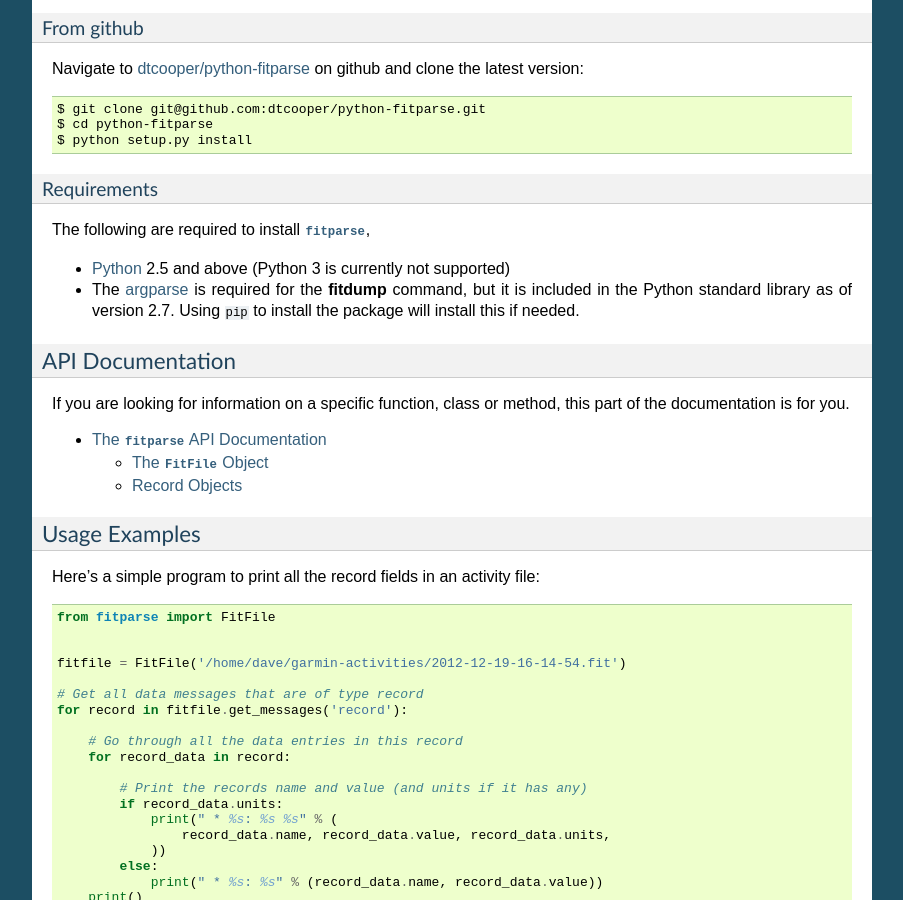
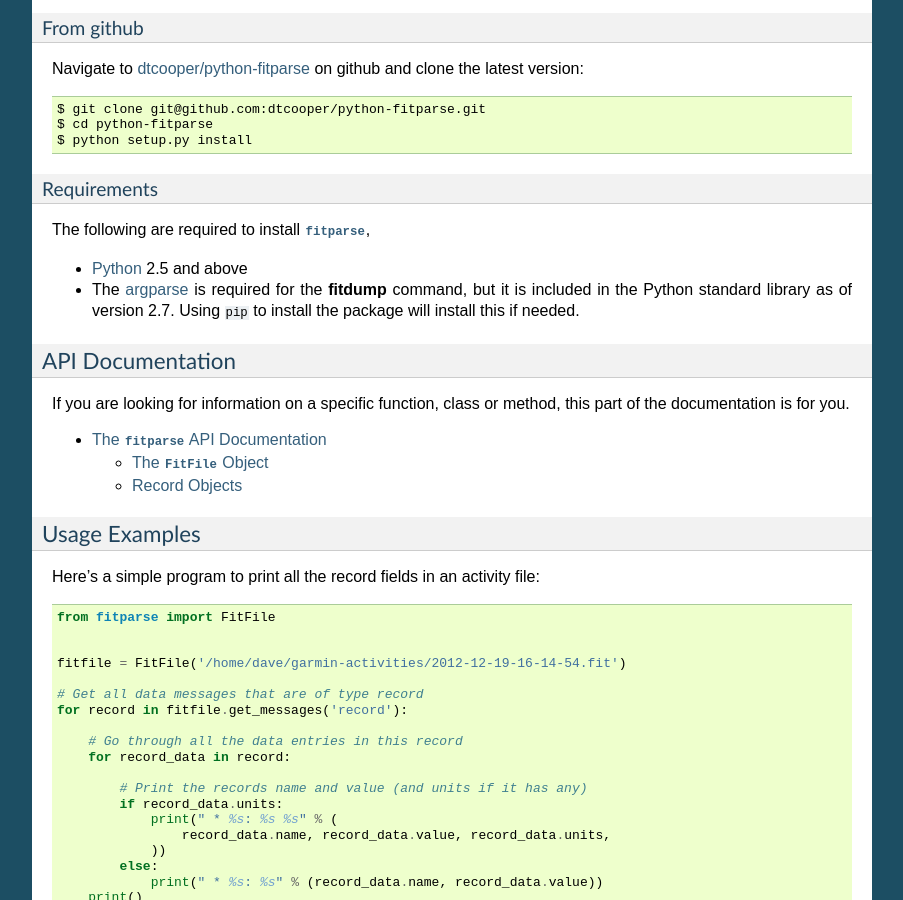
Before and after one commit to dtcooper/python-fitparse, a Sphinx documentation site: the page built from docs/index.rst, in a window 1280 px wide and 900 px high, scrolled down 617 px. Shown: the whole window, without its empty margins (198-1101 px from the left). Built offline with Sphinx 7.4.7, drawn with Linux system fonts in a browser that asks for light colours.

Commit message:
Update documentation links and Python requirements.

```diff
--- a/docs/index.rst
+++ b/docs/index.rst
@@ -56,8 +56,7 @@
 
 The following are required to install :mod:`fitparse`,
 
-* `Python <http://www.python.org/>`_ 2.5 and above (Python 3 is currently not
-  supported)
+* `Python <http://www.python.org/>`_ 2.5 and above
 
 * The `argparse <https://code.google.com/p/argparse/>`_ is required for the
   :command:`fitdump` command, but it is included in the Python standard library
```
Also changed, not shown: README.md (+1 -1 lines).
